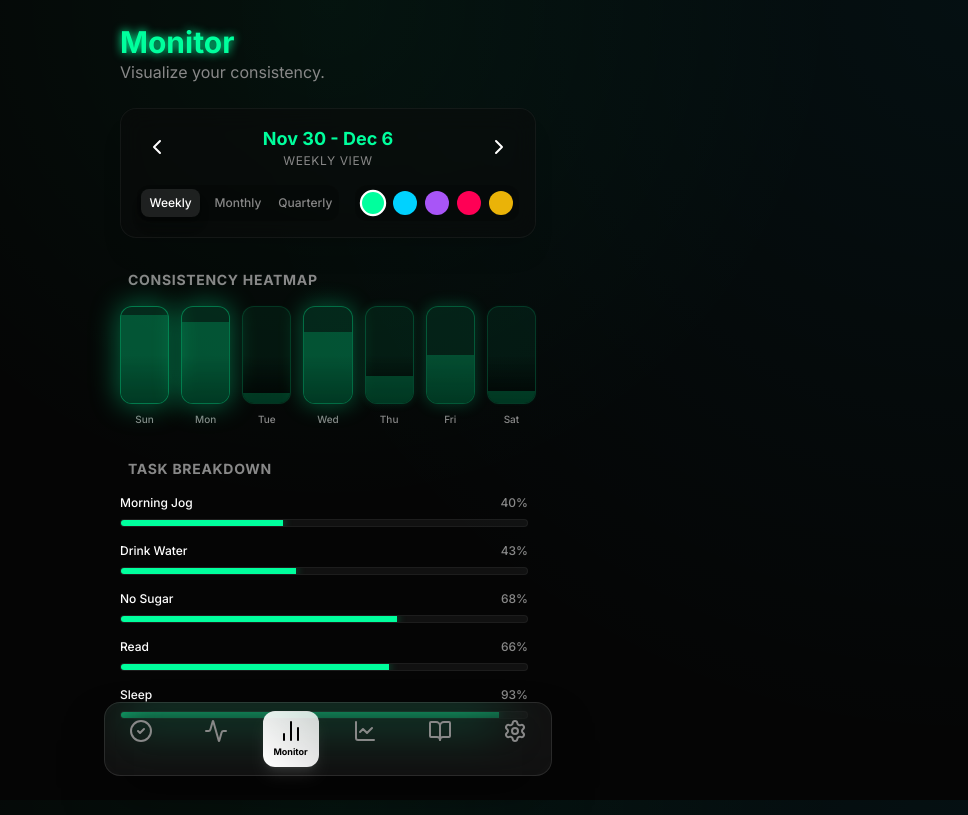
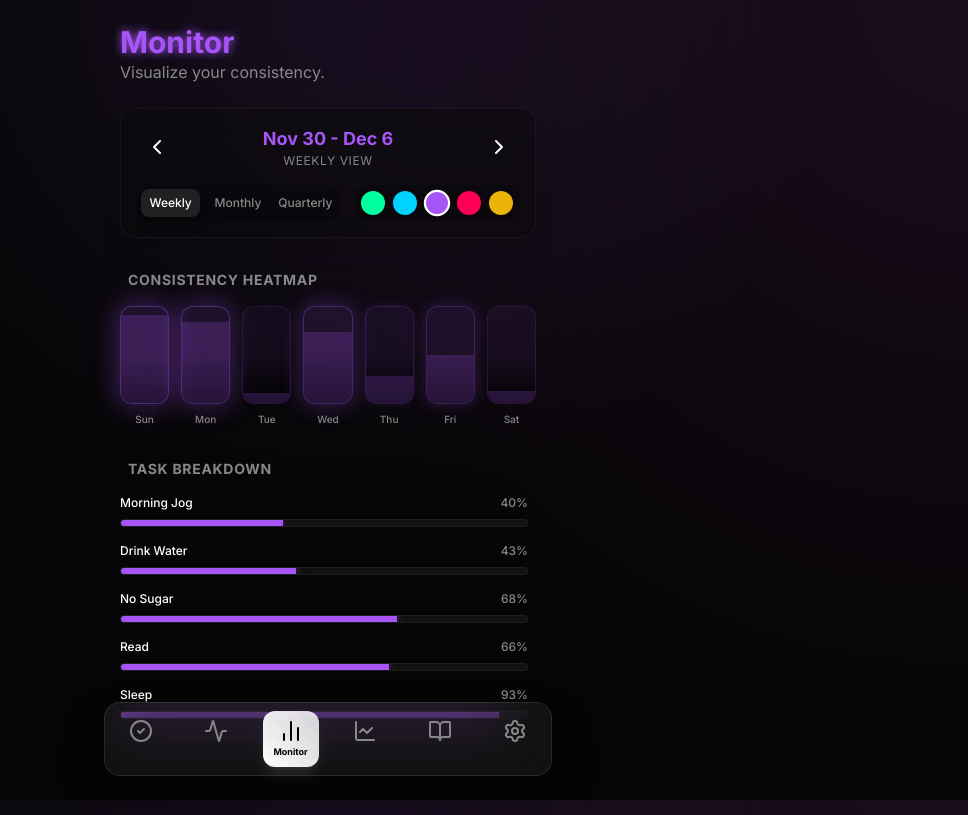
Before and after one commit to RiteshF7/D-Tracker, a Next.js app: page /monitor in a window 1280 px wide. Shown: the whole page, without its empty margins (312-1280 px from the left). Built offline with nearby package versions, Linux system fonts and the light colour scheme; no server answers.

Commit message:
Update UI to Purple theme and restore Firebase Auth

```diff
--- a/src/app/globals.css
+++ b/src/app/globals.css
@@ -7,10 +7,10 @@
     --color-card-foreground: #ffffff;
     --color-popover: #0a0a0a;
     --color-popover-foreground: #ffffff;
-    --color-primary: #00ff9d;
-    --color-primary-foreground: #000000;
-    --color-secondary: #00d2ff;
-    --color-secondary-foreground: #000000;
+    --color-primary: #a855f7;
+    --color-primary-foreground: #ffffff;
+    --color-secondary: #d946ef;
+    --color-secondary-foreground: #ffffff;
     --color-muted: #1a1a1a;
     --color-muted-foreground: #888888;
     --color-accent: #1a1a1a;
@@ -19,7 +19,7 @@
     --color-destructive-foreground: #ffffff;
     --color-border: #1f1f1f;
     --color-input: #1f1f1f;
-    --color-ring: #00ff9d;
+    --color-ring: #a855f7;
 }
 
 @layer base {
@@ -27,8 +27,8 @@
         background-color: var(--color-background);
         color: var(--color-foreground);
         background-image:
-            radial-gradient(circle at 50% 0%, rgba(0, 255, 157, 0.05) 0%, transparent 50%),
-            radial-gradient(circle at 100% 0%, rgba(0, 210, 255, 0.05) 0%, transparent 50%);
+            radial-gradient(circle at 50% 0%, rgba(168, 85, 247, 0.1) 0%, transparent 50%),
+            radial-gradient(circle at 100% 0%, rgba(217, 70, 239, 0.1) 0%, transparent 50%);
         background-attachment: fixed;
     }
 }
@@ -48,11 +48,11 @@
     }
 
     .glow-primary {
-        box-shadow: 0 0 20px -5px #00ff9d;
+        box-shadow: 0 0 20px -5px #a855f7;
     }
 
     .glow-secondary {
-        box-shadow: 0 0 20px -5px #00d2ff;
+        box-shadow: 0 0 20px -5px #d946ef;
     }
 
     .glow-text {
--- a/src/components/landing/Features.tsx
+++ b/src/components/landing/Features.tsx
@@ -8,7 +8,7 @@ const features = [
         icon: CheckCircle2,
         title: "Daily Tasks",
         description: "Stay organized with a simple, intuitive daily checklist.",
-        color: "#00ff9d"
+        color: "#a855f7"
     },
     {
         icon: Activity,
--- a/src/components/landing/Hero.tsx
+++ b/src/components/landing/Hero.tsx
@@ -50,7 +50,7 @@ export function Hero() {
                         whileHover={{ scale: 1.05 }}
                         whileTap={{ scale: 0.95 }}
                         onClick={handleGuestAccess}
-                        className="px-8 py-4 bg-primary text-black rounded-full font-bold text-lg flex items-center gap-2 shadow-[0_0_20px_rgba(0,255,157,0.3)] hover:shadow-[0_0_30px_rgba(0,255,157,0.5)] transition-all"
+                        className="px-8 py-4 bg-primary text-black rounded-full font-bold text-lg flex items-center gap-2 shadow-[0_0_20px_rgba(168,85,247,0.3)] hover:shadow-[0_0_30px_rgba(168,85,247,0.5)] transition-all"
                     >
                         Try as Guest <ArrowRight className="w-5 h-5" />
                     </motion.button>
--- a/src/components/landing/Pricing.tsx
+++ b/src/components/landing/Pricing.tsx
@@ -15,14 +15,14 @@ const plans = [
         name: "Pro",
         price: "$9",
         features: ["Unlimited History", "Advanced Reports", "Goal Setting", "Priority Support"],
-        color: "from-[#00ff9d] to-[#00d2ff]",
+        color: "from-[#a855f7] to-[#d946ef]",
         popular: true
     },
     {
         name: "Elite",
         price: "$19",
         features: ["AI Insights", "Coach Access", "Custom Metrics", "API Access"],
-        color: "from-[#ff0055] to-[#ff5500]"
+        color: "from-[#d946ef] to-[#ec4899]"
     }
 ];
 
--- a/src/components/layout/Navigation.tsx
+++ b/src/components/layout/Navigation.tsx
@@ -11,31 +11,31 @@ const navItems = [
         name: "Tasks",
         href: "/daily-tasks",
         icon: CheckCircle2,
-        color: "text-[#00ff9d]",
+        color: "text-[#a855f7]",
     },
     {
         name: "Tracker",
         href: "/f-tracker",
         icon: Activity,
-        color: "text-[#00d2ff]",
+        color: "text-[#d946ef]",
     },
     {
         name: "Monitor",
         href: "/monitor",
         icon: BarChart2,
-        color: "text-[#ff0055]",
+        color: "text-[#c084fc]",
     },
     {
         name: "Reports",
         href: "/reports",
         icon: LineChart,
-        color: "text-[#eab308]",
+        color: "text-[#f472b6]",
     },
     {
         name: "Journal",
         href: "/journal",
         icon: BookOpen,
-        color: "text-[#8b5cf6]",
+        color: "text-[#7c3aed]",
     },
     {
         name: "Manage",
--- a/src/components/monitor/GlowMonitor.tsx
+++ b/src/components/monitor/GlowMonitor.tsx
@@ -42,7 +42,7 @@ export function GlowMonitor() {
         setTaskStats(stats);
     }, []);
 
-    const [selectedColor, setSelectedColor] = useState<string>("green");
+    const [selectedColor, setSelectedColor] = useState<string>("purple");
 
     const THEMES: Record<string, { hex: string; rgb: string }> = {
         green: { hex: "#00ff9d", rgb: "0, 255, 157" },
--- a/src/components/reports/ReportsDashboard.tsx
+++ b/src/components/reports/ReportsDashboard.tsx
@@ -25,7 +25,7 @@ export function ReportsDashboard() {
     }, []);
 
     const metrics = [
-        { id: "weight", label: "Avg Weight", value: "75.2 kg", color: "#00ff9d", gradient: ["#00ff9d", "#00cc7d"] },
+        { id: "weight", label: "Avg Weight", value: "75.2 kg", color: "#a855f7", gradient: ["#a855f7", "#7c3aed"] },
         { id: "steps", label: "Avg Steps", value: "10,245", color: "#00d2ff", gradient: ["#00d2ff", "#00aaff"] },
         { id: "calories", label: "Avg Calories", value: "2,400", color: "#ff0055", gradient: ["#ff0055", "#cc0044"] },
         { id: "sleep", label: "Avg Sleep", value: "7.2 hrs", color: "#eab308", gradient: ["#eab308", "#c29200"] },
```
